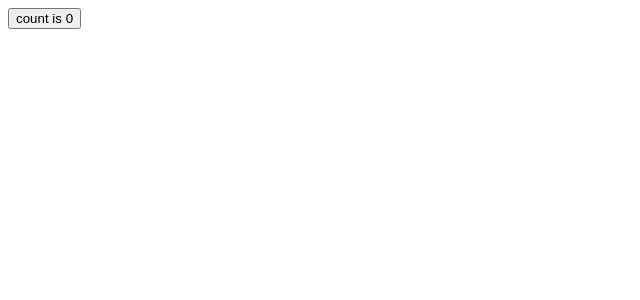
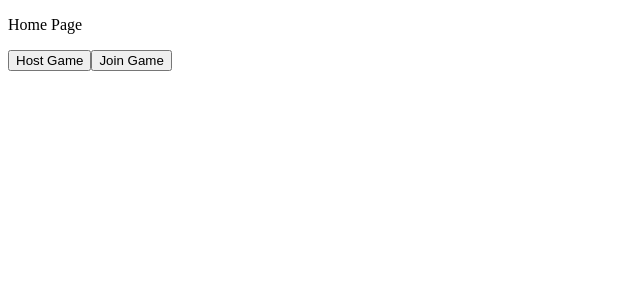
Before and after one commit to cdo256/jukemash, a React (Vite) app in the folder client/: page / in a window 1280 px wide. Shown: the top 300 px of the page, without its empty margins (0-640 px from the left). Built offline with nearby package versions, Linux system fonts and the light colour scheme.

Commit message:
Add the world's best user interface
CSS is for babies

```diff
--- a/client/src/App.tsx
+++ b/client/src/App.tsx
@@ -1,11 +1,29 @@
 import { useState } from "react";
+import { HostPage } from "./host/HostPage";
+import { JoinPage } from "./join/JoinPage";
+
+type Page = "HOME" | "HOST" | "JOIN";
+
+function HomePage({ setPage }: { setPage: (page: Page) => void }) {
+  return <>
+    <p>Home Page</p>
+    <button onClick={() => setPage("HOST")}>Host Game</button>
+    <button onClick={() => setPage("JOIN")}>Join Game</button>
+  </>;
+}
 
 export function App() {
-  const [count, setCount] = useState(0);
+  const [page, setPage] = useState<Page>("HOME");
 
-  return (
-    <button onClick={() => setCount((count) => count + 1)}>
-      count is {count}
-    </button>
-  );
+  switch (page) {
+    case "HOME": {
+      return <HomePage setPage={(page) => setPage(page)} />;
+    }
+    case "HOST": {
+      return <HostPage onBack={() => setPage("HOME")} />;
+    }
+    case "JOIN": {
+      return <JoinPage onBack={() => setPage("HOME")} />;
+    }
+  }
 }
--- /dev/null
+++ b/client/src/host/HostPage.tsx
@@ -0,0 +1,8 @@
+export function HostPage({ onBack }: { onBack: () => void }) {
+  return (
+    <>
+      <button onClick={() => onBack()}>Back</button>
+      <p>Host Page</p>
+    </>
+  );
+}
--- /dev/null
+++ b/client/src/join/JoinPage.tsx
@@ -0,0 +1,8 @@
+export function JoinPage({ onBack }: { onBack: () => void }) {
+  return (
+    <>
+      <button onClick={() => onBack()}>Back</button>
+      <p>Join Page</p>
+    </>
+  );
+}
```
